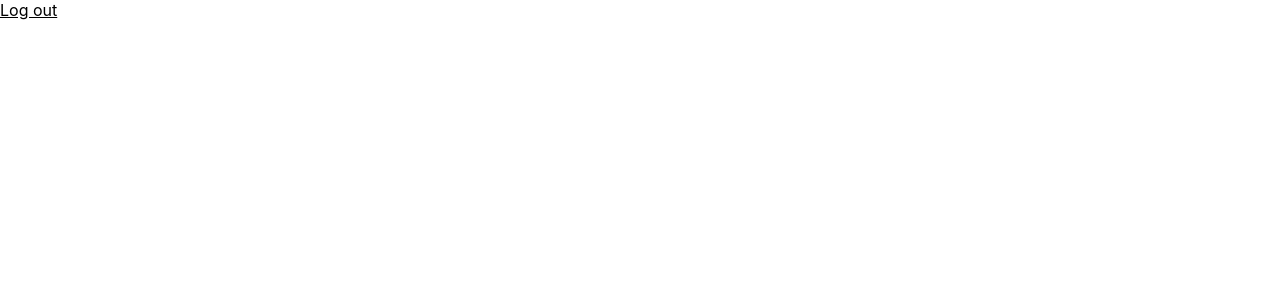
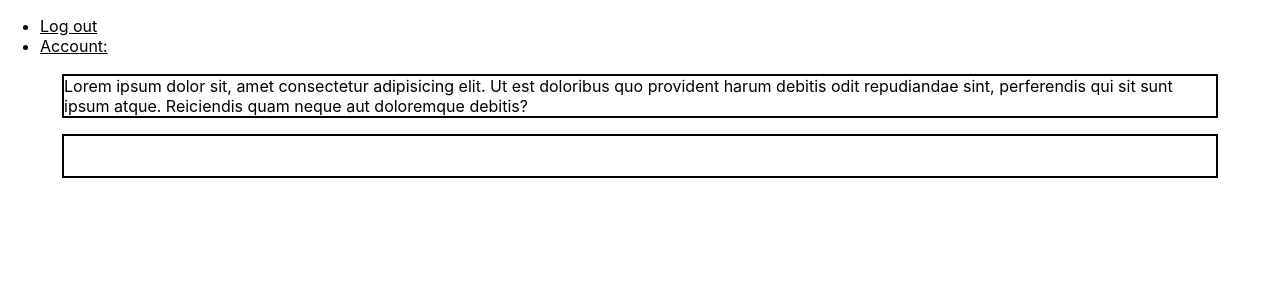
Before and after one commit to StefanNede/typespeed, a Next.js app: page /home in a window 1280 px wide. Shown: the top 300 px of the page. Built offline with nearby package versions, Linux system fonts and the light colour scheme.

Commit message:
commit on main

```diff
--- a/pages/_app.tsx
+++ b/pages/_app.tsx
@@ -1,4 +1,6 @@
 import '../styles/globals.css'
+import "../styles/wordbox.css"
+import "../styles/wordinput.css"
 import type { AppProps } from 'next/app'
 
 function MyApp({ Component, pageProps }: AppProps) {
--- a/pages/components/Signup.tsx
+++ b/pages/components/Signup.tsx
@@ -1,4 +1,8 @@
 import React, {useState, useEffect} from 'react';
+
+function continueAsGuest() {
+    localStorage.setItem("account", "guest")
+}
 
 export default function Signup() {
     return (
@@ -16,6 +20,8 @@ export default function Signup() {
                 Not logged in?
                 <br/>
                 <a href="#">Sign up</a>
+                <br/>
+                <a href="home" onClick={continueAsGuest}>continue as guest</a>
             </section>
         </div>
     )
--- /dev/null
+++ b/pages/components/WordBox.tsx
@@ -0,0 +1,9 @@
+import React, {useState, useEffect} from "react";
+
+export default function WordBox(props) {
+    return (
+        <div className="word_box">
+            Lorem ipsum dolor sit, amet consectetur adipisicing elit. Ut est doloribus quo provident harum debitis odit repudiandae sint, perferendis qui sit sunt ipsum atque. Reiciendis quam neque aut doloremque debitis?
+        </div>
+    )
+}
--- /dev/null
+++ b/pages/components/WordInput.tsx
@@ -0,0 +1,9 @@
+import React, {useState, useEffect} from "react";
+
+export default function WordInput(props) {
+    return (
+        <div className="word_input">
+
+        </div>
+    )
+}
--- a/pages/home.tsx
+++ b/pages/home.tsx
@@ -1,14 +1,38 @@
 import React, {useState, useEffect} from 'react';
 import Link from "next/link";
+import WordBox from "./components/WordBox";
+import WordInput from "./components/WordInput";
+
+const getAccount = () => {
+    const account = localStorage.getItem("account");
+    return account;
+}
 
 export default function home() {
+    const [account, setAccount] = useState("");
+    useEffect(() => {
+        setAccount(getAccount());
+    }, [account])
     return(
         <div>
             <header>
-            <Link href="/landing">
-                <a>Log out</a>
-            </Link>
+                <nav>
+                    <ul>
+                        <li>
+                            <Link href="/landing">
+                                <a>Log out</a>
+                            </Link>
+                        </li>
+                        <li>
+                            {account === "guest" ? <div>Account: {account}</div> : <Link href="/account"><a>Account: {account}</a></Link>}
+                        </li>
+                    </ul>
+                </nav>
             </header>
+            <main>
+                <WordBox />
+                <WordInput />
+            </main>
         </div>
     )
 }
--- /dev/null
+++ b/styles/wordbox.css
@@ -0,0 +1,7 @@
+.word_box {
+  outline: 2px solid black;
+  width: 90vw;
+  margin-left: 5vw;
+  margin-top: 2.5vh;
+  min-height: 5vh;
+}
--- /dev/null
+++ b/styles/wordinput.css
@@ -0,0 +1,7 @@
+.word_input {
+  outline: 2px solid black;
+  width: 90vw;
+  margin-left: 5vw;
+  margin-top: 2.5vh;
+  min-height: 5vh;
+}
```
Also changed, not shown: pages/account.tsx (added, +24 -0 lines), 1 other file (tests, documents, lock files or other folders).
